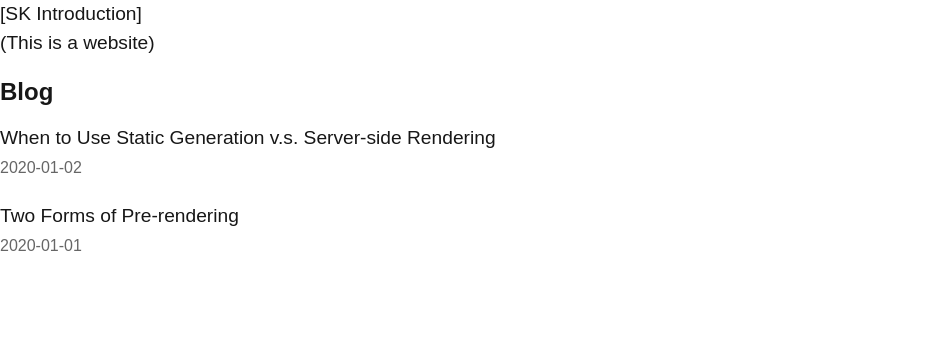
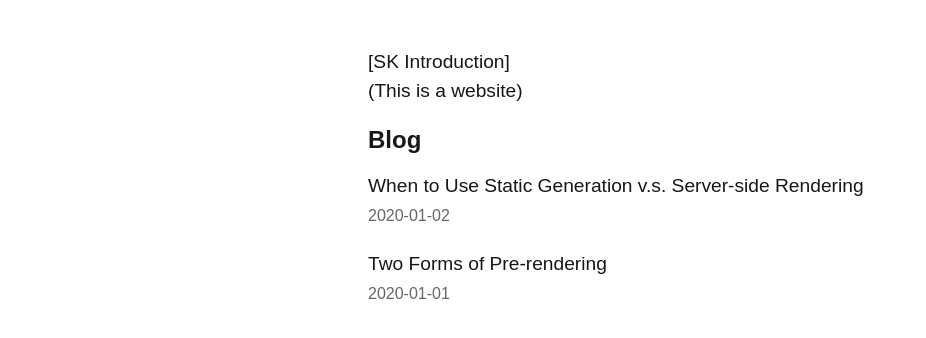
Before and after one commit to ygvbhy/next-blog, a Next.js app: page / in a window 1280 px wide. Shown: the top 338 px of the page, without its empty margins (0-926 px from the left). Built offline with nearby package versions, Linux system fonts and the light colour scheme.

Commit message:
간단한 스타일링

```diff
--- a/pages/index.tsx
+++ b/pages/index.tsx
@@ -18,7 +18,7 @@ function Home({
   allPostsData: { date: string; title: string; id: string }[];
 }) {
   return (
-    <>
+    <div className={homeStyle.container}>
       <Head>
         <title>SK</title>
         <link rel="icon" href="/favicon.ico" />
@@ -39,7 +39,7 @@ function Home({
           ))}
         </ul>
       </section>
-    </>
+    </div>
   );
 }
 
--- a/pages/posts/[id].tsx
+++ b/pages/posts/[id].tsx
@@ -10,7 +10,7 @@ const Post = ({
   postData: { title: string; date: string; contentHtml: string };
 }) => {
   return (
-    <div>
+    <div className={homeStyles.container}>
       <Head>
         <title>{postData.title}</title>
       </Head>
--- a/styles/Home.module.css
+++ b/styles/Home.module.css
@@ -50,3 +50,9 @@
 .lightText {
   color: #666;
 }
+
+.container {
+  max-width: 36rem;
+  padding: 0 1rem;
+  margin: 3rem auto 6rem;
+}
```
